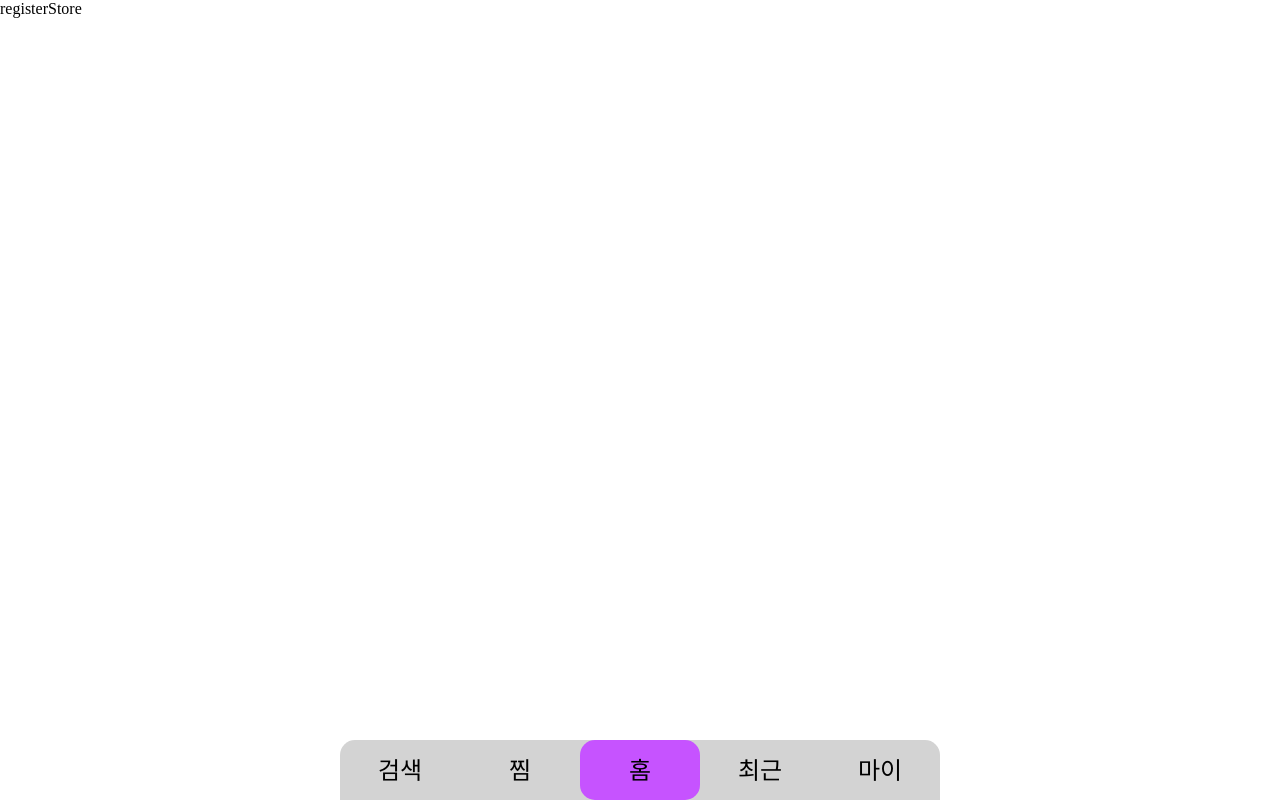
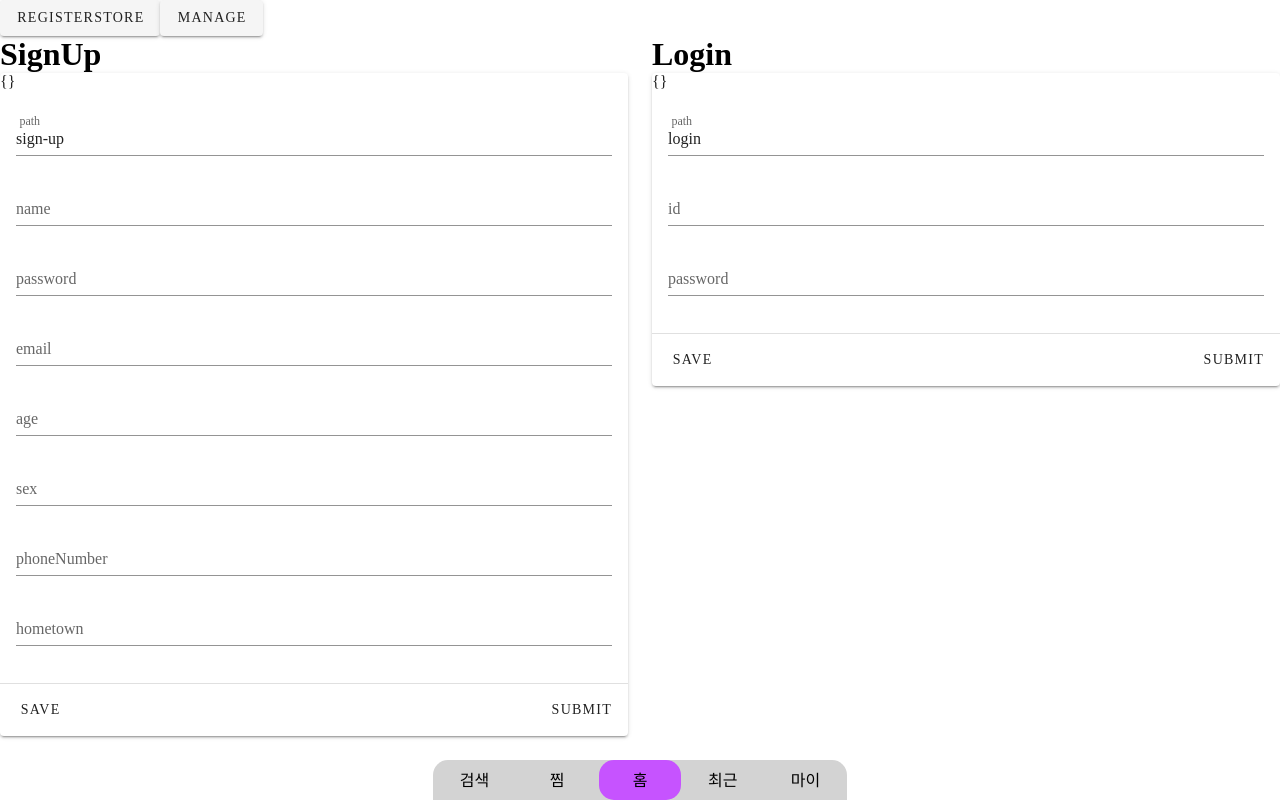
Before and after one commit to heoshin/TableEyes-test3, a Vue app: page /manage in a window 1280 px wide. Built offline with nearby package versions, Linux system fonts and the light colour scheme.

Commit message:
addManage

```diff
--- a/src/App.vue
+++ b/src/App.vue
@@ -1,6 +1,7 @@
 <template>
   <div>
-    <button @click="$router.push('/registerStore')">registerStore</button>
+    <v-btn @click="$router.push('/registerStore')">registerStore</v-btn>
+    <v-btn @click="$router.push('/manage')">manage</v-btn>
 
     <router-view></router-view>
 
@@ -79,20 +80,20 @@ export default {
   bottom: 0;
   margin: 0 auto;
   background: lightgray;
-  width: 600px;
-  height: 60px;
+  width: 414px;
+  height: 40px;
   border-radius: 15px 15px 0px 0px;
 }
 .gnb > div {
   float: left;
-  width: 120px;
-  height: 60px;
+  width: calc(414px/5);
+  height: 40px;
   text-align: center;
-  line-height: 60px;
+  line-height: 40px;
 }
 .gnb > div > span {
   cursor: default;
-  font-size: 24px;
+  font-size: 16px;
   vertical-align: middle;
 }
 .gnb > div.active {
--- /dev/null
+++ b/src/components/Manage/SubmitBox.vue
@@ -0,0 +1,58 @@
+<template>
+  <v-card ref="form">
+    {{ submitData }}
+    <v-card-text>
+      <v-text-field v-model="path" label="path" required></v-text-field>
+      <v-text-field
+        v-for="key in submitKeys"
+        :key="key"
+        v-model="submitData[key]"
+        :label="key"
+        required
+      ></v-text-field>
+    </v-card-text>
+    <v-divider class="mt-12"></v-divider>
+    <v-card-actions>
+      <v-btn text @click="save"> save </v-btn>
+      <v-spacer></v-spacer>
+      <v-btn text @click="submit"> Submit </v-btn>
+    </v-card-actions>
+  </v-card>
+</template>
+
+<script>
+import axios from "axios";
+
+export default {
+  props: {
+    submitKeys: Array,
+    path: String,
+  },
+  data() {
+    return {
+      submitData: {},
+    };
+  },
+  methods: {
+    submit() {
+      let url = "http://koldin.myddns.me:4004/" + this.path;
+      let config = {
+        headers: {
+          "Content-Type": "application/json",
+        },
+      };
+      axios
+        .post(url, this.submitData, config)
+        .then((res) => {
+          console.log(res);
+        })
+        .then((res) => {
+          console.log(res);
+        });
+    },
+  },
+};
+</script>
+
+<style>
+</style>
--- a/src/router/index.js
+++ b/src/router/index.js
@@ -10,6 +10,7 @@ import History from '@/views/History.vue'
 import MyPage from '@/views/MyPage.vue'
 import StorePage from '@/views/StorePage.vue'
 import RegisterStore from '@/views/RegisterStore.vue'
+import Manage from '@/views/Manage.vue'
 
 const routes = [
   {
@@ -44,6 +45,10 @@ const routes = [
     path: "/registerStore",
     component: RegisterStore,
   },
+  {
+    path: "/manage",
+    component: Manage,
+  },
 ];
 
 const router = new VueRouter({
--- /dev/null
+++ b/src/views/Manage.vue
@@ -0,0 +1,54 @@
+<template>
+  <div>
+    <v-row justify="center">
+      <v-col cols="12" sm="10" md="8" lg="6">
+        <h1>SignUp</h1>
+        <SubmitBox :submitKeys="signUpKeys" path="sign-up" />
+      </v-col>
+      <v-col cols="12" sm="10" md="8" lg="6">
+        <h1>Login</h1>
+        <SubmitBox :submitKeys="loginKeys" path="login" />
+      </v-col>
+    </v-row>
+  </div>
+</template>
+
+<script>
+import SubmitBox from "../components/Manage/SubmitBox.vue";
+
+export default {
+  components: {
+    SubmitBox,
+  },
+  data() {
+    return {
+      signUpKeys: [
+        "name",
+        "password",
+        "email",
+        "age",
+        "sex",
+        "phoneNumber",
+        "hometown",
+      ],
+      loginKeys: ["id", "password"],
+    };
+  },
+  methods: {
+    signUp() {
+      console.log(this.userObj);
+      this.clearForm();
+    },
+    clearForm() {
+      (this.userId = null),
+        (this.password = null),
+        (this.name = null),
+        (this.address = null),
+        (this.src = null);
+    },
+  },
+};
+</script>
+
+<style>
+</style>
```
